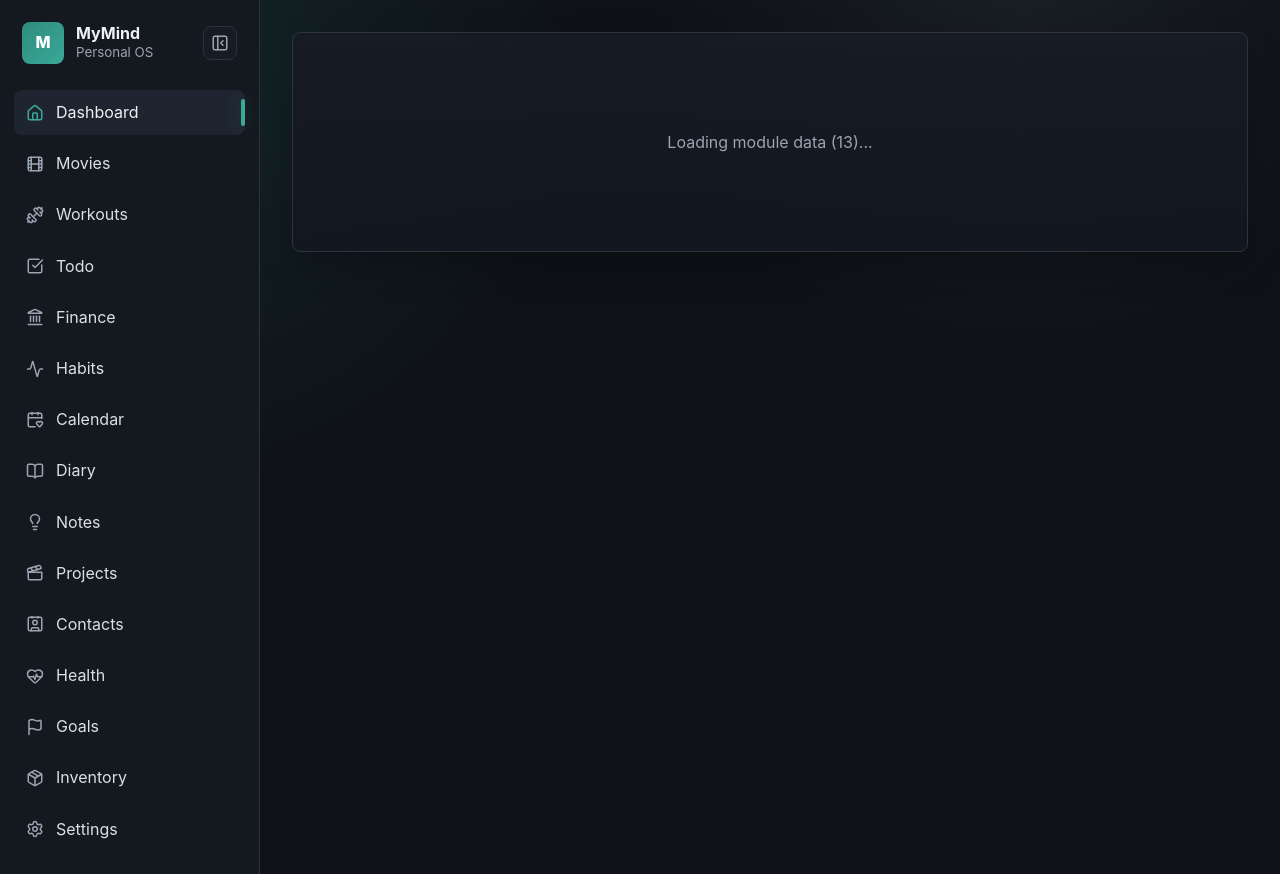
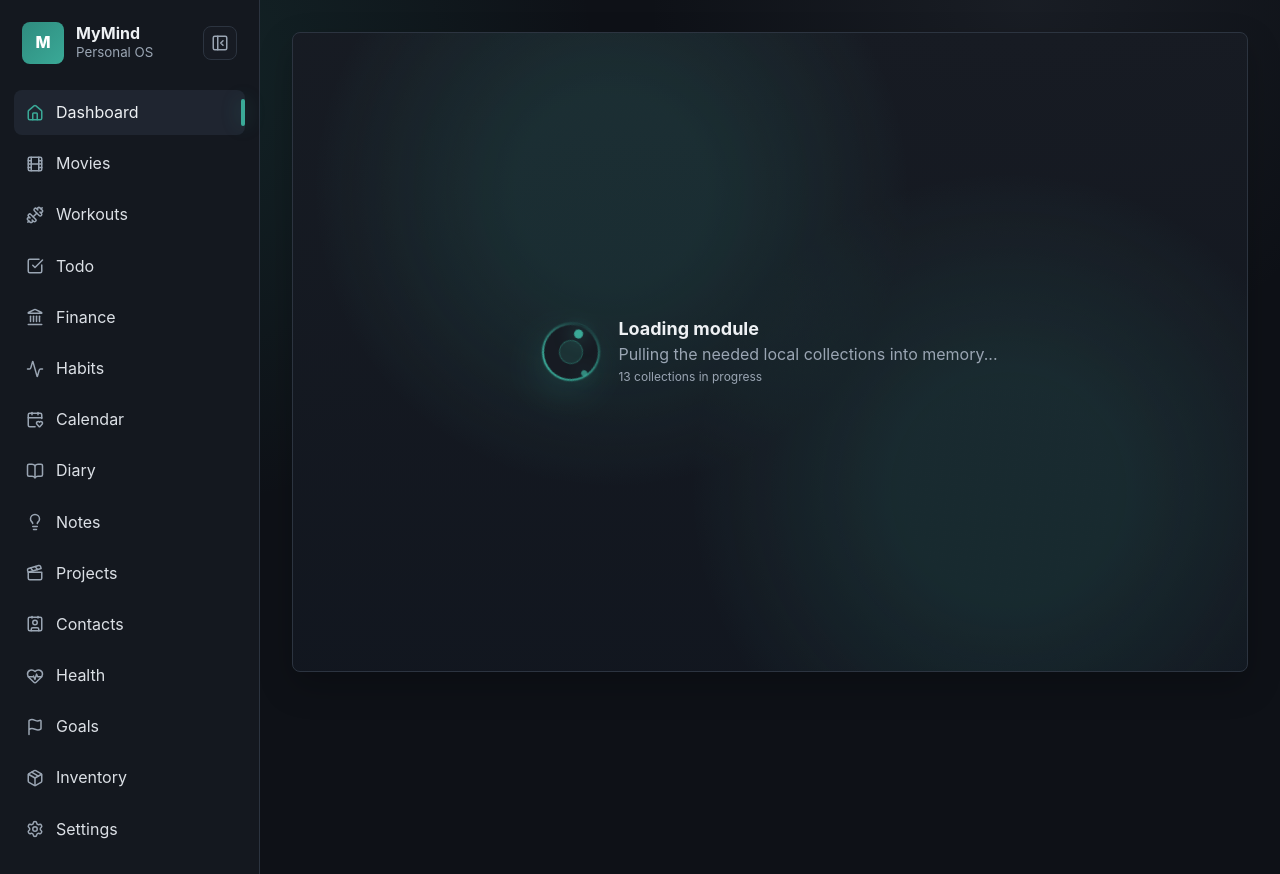
Before and after one commit to ramzansharifov/MyMind, a React (Vite) app: page / in a window 1280 px wide. Built offline with nearby package versions, Linux system fonts and the light colour scheme.

Commit message:
update: optimization

```diff
--- a/src/App.tsx
+++ b/src/App.tsx
@@ -1,5 +1,6 @@
 import { lazy, Suspense, useEffect, useMemo, useState } from 'react';
 import { AppShell } from './shared/components/AppShell';
+import { LoadingOverlay, LoadingState } from './shared/components/LoadingState';
 import { storageClient } from './shared/storage/storageClient';
 import type { ModuleKey } from './shared/types/common';
 import { I18nProvider, useI18n } from './shared/i18n/I18nProvider';
@@ -83,13 +84,20 @@ export function App() {
 
   const page = useMemo(() => {
     if (isLoading) {
-      return <section className="loading-panel">Loading local JSON workspace...</section>;
+      return <LoadingState title="Loading workspace" message="Reading local JSON data and preparing modules..." variant="page" />;
     }
     const requiredCollections = moduleCollections[activeModule] ?? [];
     const isModuleDataReady = requiredCollections.every((collectionName) => loadedCollections.has(collectionName));
     if (!isModuleDataReady) {
       const activeLoads = requiredCollections.filter((collectionName) => loadingCollections.has(collectionName)).length;
-      return <section className="loading-panel">Loading module data{activeLoads ? ` (${activeLoads})` : ''}...</section>;
+      return (
+        <LoadingState
+          title="Loading module"
+          message="Pulling the needed local collections into memory..."
+          detail={activeLoads ? `${activeLoads} collection${activeLoads === 1 ? '' : 's'} in progress` : undefined}
+          variant="page"
+        />
+      );
     }
 
     switch (activeModule) {
@@ -173,10 +181,10 @@ export function App() {
   return (
     <I18nProvider language={settings.language}>
       <AppShell active={activeModule} onNavigate={setActiveModule} reminderBadges={reminderBadges}>
-        <Suspense fallback={<section className="loading-panel">Loading module...</section>}>{page}</Suspense>
+        <Suspense fallback={<LoadingState title="Opening module" message="Loading interface and tools..." variant="page" />}>{page}</Suspense>
         {activeReminder ? <ReminderModal reminder={activeReminder} onDismiss={() => dismissReminder(activeReminder)} onSnooze={() => snoozeReminder(activeReminder)} /> : null}
         {isArchiveManagerOpen ? (
-          <Suspense fallback={null}>
+          <Suspense fallback={<LoadingOverlay title="Opening archive" message="Preparing archived and trashed records..." />}>
             <ArchiveTrashManager
               data={data}
               onChange={setData}
--- a/src/modules/dashboard/WeatherPanel.tsx
+++ b/src/modules/dashboard/WeatherPanel.tsx
@@ -18,6 +18,7 @@ import {
   X,
 } from 'lucide-react';
 import { useI18n } from '../../shared/i18n/I18nProvider';
+import { LoadingState } from '../../shared/components/LoadingState';
 import type { AppSettings } from '../../shared/types/common';
 
 interface WeatherPanelProps {
@@ -370,10 +371,7 @@ export function WeatherPanel({ settings, onSettingsChange }: WeatherPanelProps)
             {city.name}
           </h3>
         </div>
-        <div className="loading-panel" style={{ minHeight: '80px' }}>
-          <Loader2 size={24} className="weather-spinner" style={{ color: 'var(--accent-strong)' }} />
-          <span>{t('Loading weather...')}</span>
-        </div>
+        <LoadingState title={t('Loading weather...')} message={t('Preparing forecast for your dashboard.')} variant="compact" />
       </section>
     );
   }
--- a/src/modules/finance/FinancePage.tsx
+++ b/src/modules/finance/FinancePage.tsx
@@ -3,6 +3,7 @@ import { AddButton, DeleteButton, EditButton } from '../../shared/components/Act
 import { CollapsibleFilters } from '../../shared/components/CollapsibleFilters';
 import { EntityForm } from '../../shared/components/EntityForm';
 import { EmptyState } from '../../shared/components/EmptyState';
+import { LoadingState } from '../../shared/components/LoadingState';
 import { PageHeader } from '../../shared/components/PageHeader';
 import { useI18n } from '../../shared/i18n/I18nProvider';
 import { archiveEntity, trashEntity } from '../../shared/utils/archiveUtils';
@@ -270,7 +271,7 @@ export function FinancePage({ data, currency, onChange }: FinancePageProps) {
       ) : null}
 
       {view === 'charts' ? (
-        <Suspense fallback={<section className="panel">Loading charts...</section>}>
+        <Suspense fallback={<LoadingState title="Loading charts" message="Preparing finance analytics..." variant="compact" />}>
           <FinanceChartsSection data={data} currency={currency} />
         </Suspense>
       ) : null}
--- a/src/modules/habits/HabitsPage.tsx
+++ b/src/modules/habits/HabitsPage.tsx
@@ -1,6 +1,7 @@
 import { lazy, Suspense, useEffect, useMemo, useState } from 'react';
 import { AddButton } from '../../shared/components/ActionButtons';
 import { EmptyState } from '../../shared/components/EmptyState';
+import { LoadingState } from '../../shared/components/LoadingState';
 import { PageHeader } from '../../shared/components/PageHeader';
 import { useI18n } from '../../shared/i18n/I18nProvider';
 import { trashEntity } from '../../shared/utils/archiveUtils';
@@ -197,7 +198,7 @@ export function HabitsPage({ data, onChange }: HabitsPageProps) {
       ) : null}
 
       {activeTab === 'charts' ? (
-        <Suspense fallback={<section className="panel">Loading charts...</section>}>
+        <Suspense fallback={<LoadingState title="Loading charts" message="Preparing habit progress analytics..." variant="compact" />}>
           <HabitChartsSection habits={active} logs={data.logs} completedToday={completedToday} todayTotal={habitsForToday.length} />
         </Suspense>
       ) : null}
--- a/src/modules/notes/NotesPage.tsx
+++ b/src/modules/notes/NotesPage.tsx
@@ -2,6 +2,7 @@ import { lazy, Suspense, useState } from 'react';
 import { AddButton } from '../../shared/components/ActionButtons';
 import { CollapsibleFilters } from '../../shared/components/CollapsibleFilters';
 import { EmptyState } from '../../shared/components/EmptyState';
+import { LoadingState } from '../../shared/components/LoadingState';
 import { PageHeader } from '../../shared/components/PageHeader';
 import { useI18n } from '../../shared/i18n/I18nProvider';
 import { archiveEntity, isHiddenFromRegularLists, trashEntity } from '../../shared/utils/archiveUtils';
@@ -78,7 +79,7 @@ export function NotesPage({ notes, onChange }: NotesPageProps) {
 
   if (editorNote !== undefined) {
     return (
-      <Suspense fallback={<section className="loading-panel">Loading editor...</section>}>
+      <Suspense fallback={<LoadingState title="Opening editor" message="Preparing BlockNote tools and note content..." variant="page" />}>
         <NoteEditorPage note={editorNote} initialMode={editorInitialMode} onCancel={() => setEditorNote(undefined)} onSave={saveNote} />
       </Suspense>
     );
--- a/src/modules/workouts/WorkoutsPage.tsx
+++ b/src/modules/workouts/WorkoutsPage.tsx
@@ -2,6 +2,7 @@ import { lazy, Suspense, useState } from 'react';
 import { AddButton, CancelButton, DeleteButton, EditButton, SaveButton } from '../../shared/components/ActionButtons';
 import { EntityForm } from '../../shared/components/EntityForm';
 import { EmptyState } from '../../shared/components/EmptyState';
+import { LoadingState } from '../../shared/components/LoadingState';
 import { PageHeader } from '../../shared/components/PageHeader';
 import { useI18n } from '../../shared/i18n/I18nProvider';
 import { formatDate } from '../../shared/utils/dateUtils';
@@ -687,7 +688,7 @@ export function WorkoutsPage({ data, onChange }: WorkoutsPageProps) {
 
       {/* Charts Section */}
       {activeSection === 'charts' && (
-        <Suspense fallback={<section className="panel">Loading charts...</section>}>
+        <Suspense fallback={<LoadingState title="Loading charts" message="Preparing workout analytics..." variant="compact" />}>
           <ChartsSection
             exercises={exercises}
             plans={plans}
--- /dev/null
+++ b/src/shared/components/LoadingState.tsx
@@ -0,0 +1,39 @@
+interface LoadingStateProps {
+  title?: string;
+  message?: string;
+  detail?: string;
+  variant?: 'page' | 'panel' | 'compact' | 'overlay';
+  className?: string;
+}
+
+export function LoadingState({
+  title = 'Loading',
+  message = 'Preparing your workspace...',
+  detail,
+  variant = 'panel',
+  className = '',
+}: LoadingStateProps) {
+  const classes = ['loading-panel', `loading-panel-${variant}`, className].filter(Boolean).join(' ');
+
+  return (
+    <section className={classes} aria-busy="true" aria-live="polite">
+      <div className="loading-orbit" aria-hidden="true">
+        <span />
+        <span />
+      </div>
+      <div className="loading-copy">
+        <strong>{title}</strong>
+        <span>{message}</span>
+        {detail ? <small>{detail}</small> : null}
+      </div>
+    </section>
+  );
+}
+
+export function LoadingOverlay({ title = 'Loading', message = 'Opening tools...' }: Pick<LoadingStateProps, 'title' | 'message'>) {
+  return (
+    <div className="loading-overlay">
+      <LoadingState title={title} message={message} variant="overlay" />
+    </div>
+  );
+}
--- a/src/styles/components.css
+++ b/src/styles/components.css
@@ -417,6 +417,167 @@
     color-mix(in srgb, var(--surface) 96%, transparent),
     color-mix(in srgb, var(--surface-soft) 92%, transparent)
   );
+}
+
+.loading-panel {
+  position: relative;
+  overflow: hidden;
+  grid-template-columns: auto minmax(0, max-content);
+  place-items: center;
+  min-height: 240px;
+  gap: 18px;
+  text-align: left;
+}
+
+.loading-panel::before {
+  position: absolute;
+  inset: -45%;
+  pointer-events: none;
+  content: "";
+  background:
+    radial-gradient(circle at 38% 38%, color-mix(in srgb, var(--accent) 22%, transparent) 0 7%, transparent 22%),
+    radial-gradient(circle at 62% 58%, color-mix(in srgb, var(--accent-strong) 16%, transparent) 0 8%, transparent 24%);
+  opacity: 0.78;
+  animation: loading-glow 5.6s ease-in-out infinite alternate;
+}
+
+.loading-orbit,
+.loading-copy {
+  position: relative;
+  z-index: 1;
+}
+
+.loading-orbit {
+  display: grid;
+  width: 58px;
+  height: 58px;
+  place-items: center;
+  border-radius: 50%;
+  background:
+    linear-gradient(var(--surface), var(--surface)) padding-box,
+    conic-gradient(from 0deg, transparent, var(--accent), var(--accent-strong), transparent) border-box;
+  border: 2px solid transparent;
+  box-shadow:
+    0 0 0 1px color-mix(in srgb, var(--accent) 20%, transparent),
+    0 14px 34px color-mix(in srgb, var(--accent) 20%, transparent);
+  animation: loading-spin 1.35s linear infinite;
+}
+
+.loading-orbit::before {
+  width: 24px;
+  height: 24px;
+  border-radius: 50%;
+  background: color-mix(in srgb, var(--accent) 20%, var(--surface));
+  box-shadow: inset 0 0 0 1px color-mix(in srgb, var(--accent-strong) 34%, transparent);
+  content: "";
+}
+
+.loading-orbit span {
+  position: absolute;
+  width: 9px;
+  height: 9px;
+  border-radius: 50%;
+  background: var(--accent-strong);
+  box-shadow: 0 0 18px color-mix(in srgb, var(--accent-strong) 80%, transparent);
+}
+
+.loading-orbit span:first-child {
+  top: 3px;
+}
+
+.loading-orbit span:last-child {
+  right: 4px;
+  bottom: 9px;
+  width: 6px;
+  height: 6px;
+  opacity: 0.78;
+}
+
+.loading-copy {
+  display: grid;
+  gap: 4px;
+  max-width: min(420px, 100%);
+}
+
+.loading-copy strong {
+  color: var(--text);
+  font-size: 18px;
+}
+
+.loading-copy span,
+.loading-copy small {
+  color: var(--muted);
+  line-height: 1.4;
+}
+
+.loading-copy small {
+  font-size: 12px;
+}
+
+.loading-panel-page {
+  min-height: min(640px, calc(100vh - 96px));
+}
+
+.loading-panel-compact {
+  grid-template-columns: auto minmax(0, 1fr);
+  min-height: 110px;
+  padding: 18px;
+}
+
+.loading-panel-compact .loading-orbit {
+  width: 38px;
+  height: 38px;
+}
+
+.loading-panel-compact .loading-orbit::before {
+  width: 16px;
+  height: 16px;
+}
+
+.loading-panel-compact .loading-orbit span:first-child {
+  top: 1px;
+}
+
+.loading-panel-compact .loading-copy strong {
+  font-size: 15px;
+}
+
+.loading-overlay {
+  position: fixed;
+  inset: 0;
+  z-index: 60;
+  display: grid;
+  place-items: center;
+  background: color-mix(in srgb, var(--backdrop) 86%, transparent);
+  backdrop-filter: blur(12px);
+  padding: 24px;
+}
+
+.loading-panel-overlay {
+  width: min(440px, 100%);
+  min-height: 190px;
+}
+
+@keyframes loading-spin {
+  to {
+    transform: rotate(1turn);
+  }
+}
+
+@keyframes loading-glow {
+  from {
+    transform: translate3d(-2%, -1%, 0) rotate(0deg);
+  }
+  to {
+    transform: translate3d(2%, 1%, 0) rotate(8deg);
+  }
+}
+
+@media (prefers-reduced-motion: reduce) {
+  .loading-panel::before,
+  .loading-orbit {
+    animation: none;
+  }
 }
 
 .panel {
```
